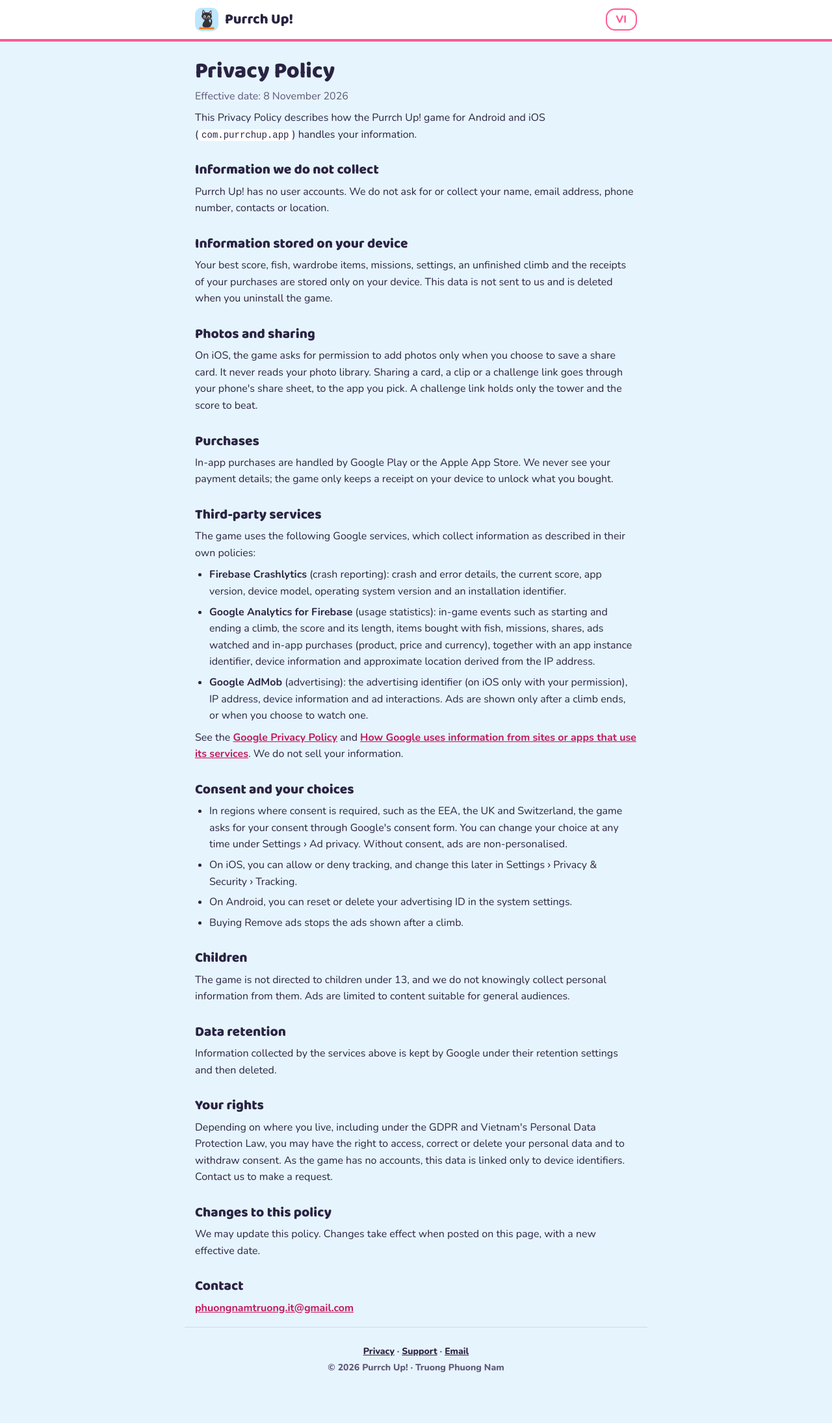
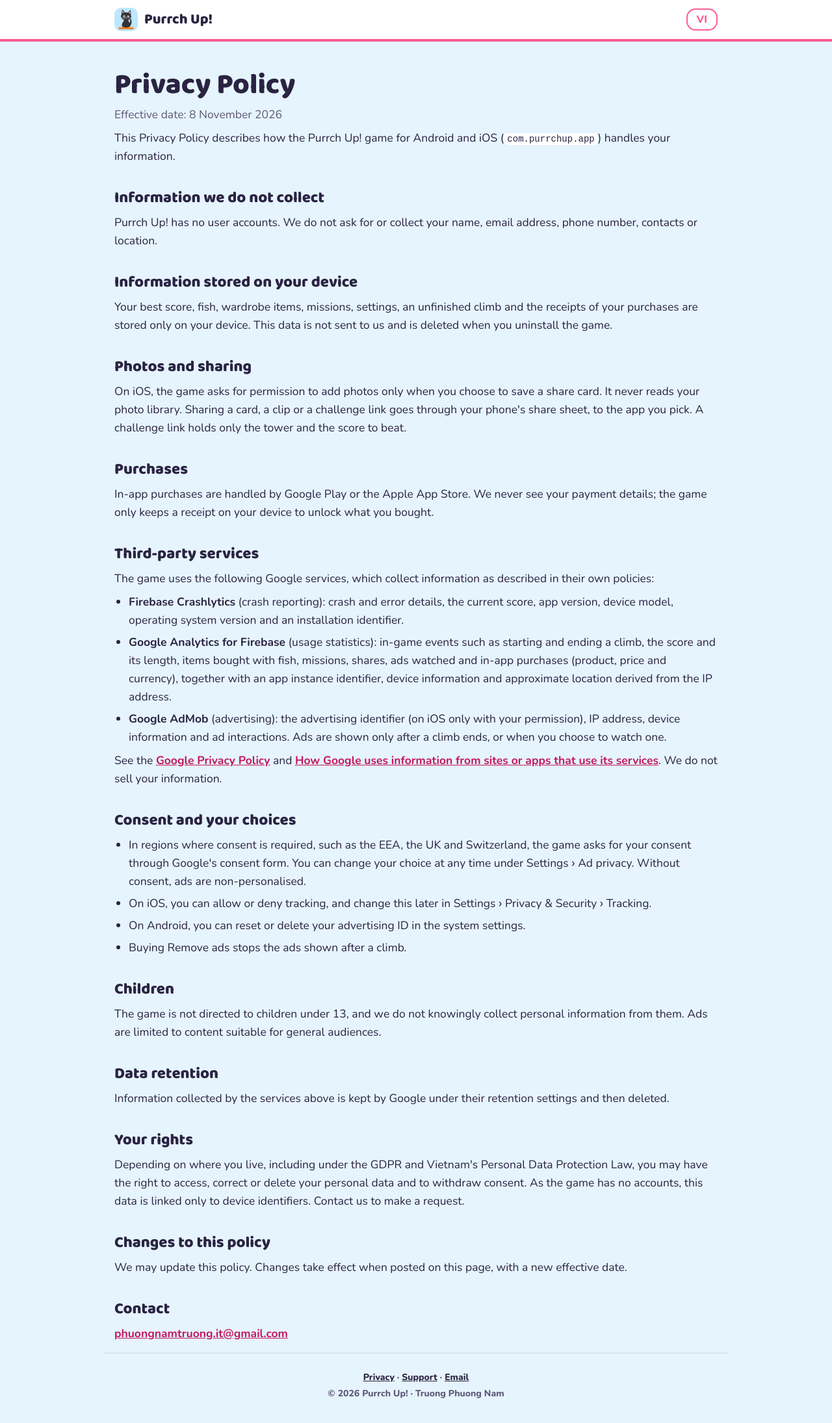
Before and after one commit to Purrch-Up/purrch-up.github.io, a plain HTML site: page privacy/index.html in a window 1280 px wide. Shown: the whole page at 65% size. Before the commit the page ends 2150 px from the top, so only its background shows below. Drawn offline with nearby package versions, Linux system fonts and the light colour scheme.

Commit message:
feat: widen the pages on desktop and put the store buttons side by side

```diff
--- a/privacy/index.html
+++ b/privacy/index.html
@@ -16,7 +16,7 @@
 <link rel="preconnect" href="https://fonts.googleapis.com">
 <link rel="preconnect" href="https://fonts.gstatic.com" crossorigin>
 <link href="https://fonts.googleapis.com/css2?family=Baloo+2:wght@800&family=Nunito:wght@400;700;800&display=swap" rel="stylesheet">
-<link rel="stylesheet" href="/style.css?v=2">
+<link rel="stylesheet" href="/style.css?v=3">
 <script>
 try {
   var chosen = localStorage.getItem("purrchup-lang");
--- a/style.css
+++ b/style.css
@@ -87,7 +87,7 @@ body.doc { display: block; background: #E6F4FD; }
   background: #fff;
 }
 .bar-in {
-  max-width: 712px;
+  max-width: 960px;
   margin: 0 auto;
   padding: 12px 16px;
   display: flex;
@@ -113,7 +113,7 @@ body.doc { display: block; background: #E6F4FD; }
 }
 main.page {
   display: block;
-  max-width: 712px;
+  max-width: 960px;
   min-height: 0;
   margin: 0 auto;
   padding: 28px 16px 8px;
@@ -133,7 +133,7 @@ main.page {
 .page code { font-size: 14px; background: #fff; padding: 1px 5px; border-radius: 6px; }
 .muted { color: var(--ink-soft); }
 .foot {
-  max-width: 712px;
+  max-width: 960px;
   margin: 0 auto;
   padding: 24px 16px 32px;
   border-top: 1px solid #C9DCEA;
@@ -145,3 +145,16 @@ main.page {
 .foot a { color: var(--ink); }
 .links { margin-top: 20px; font-size: 14px; }
 .links a { color: var(--ink); }
+
+/* Desktop: the landing and challenge pages grow, the store buttons sit side by side, and text pages read larger */
+@media (min-width: 900px) {
+  main { max-width: 760px; padding-top: 72px; }
+  h1 { font-size: 64px; }
+  .icon { width: 220px; height: 220px; border-radius: 50px; }
+  .note { font-size: 19px; max-width: 560px; }
+  .actions { flex-direction: row; flex-wrap: wrap; justify-content: center; margin-top: 48px; }
+  .actions .button { flex: 1 1 260px; max-width: 340px; }
+  main.page { font-size: 17.5px; padding-top: 44px; }
+  .page h1 { font-size: 44px; }
+  .page h2 { font-size: 24px; margin-top: 36px; }
+}
```
Also changed, not shown: c/index.html (+1 -1 lines), index.html (+1 -1 lines), support/index.html (+1 -1 lines), vi/privacy/index.html (+1 -1 lines), vi/support/index.html (+1 -1 lines).
